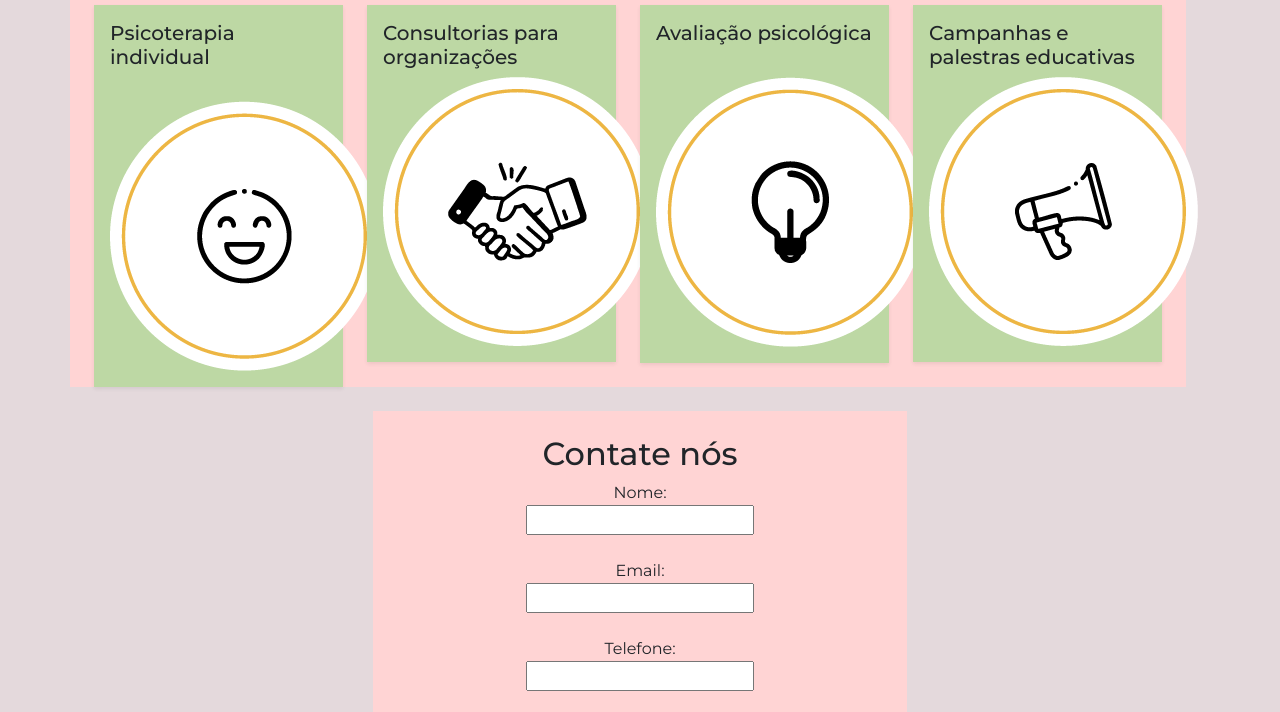
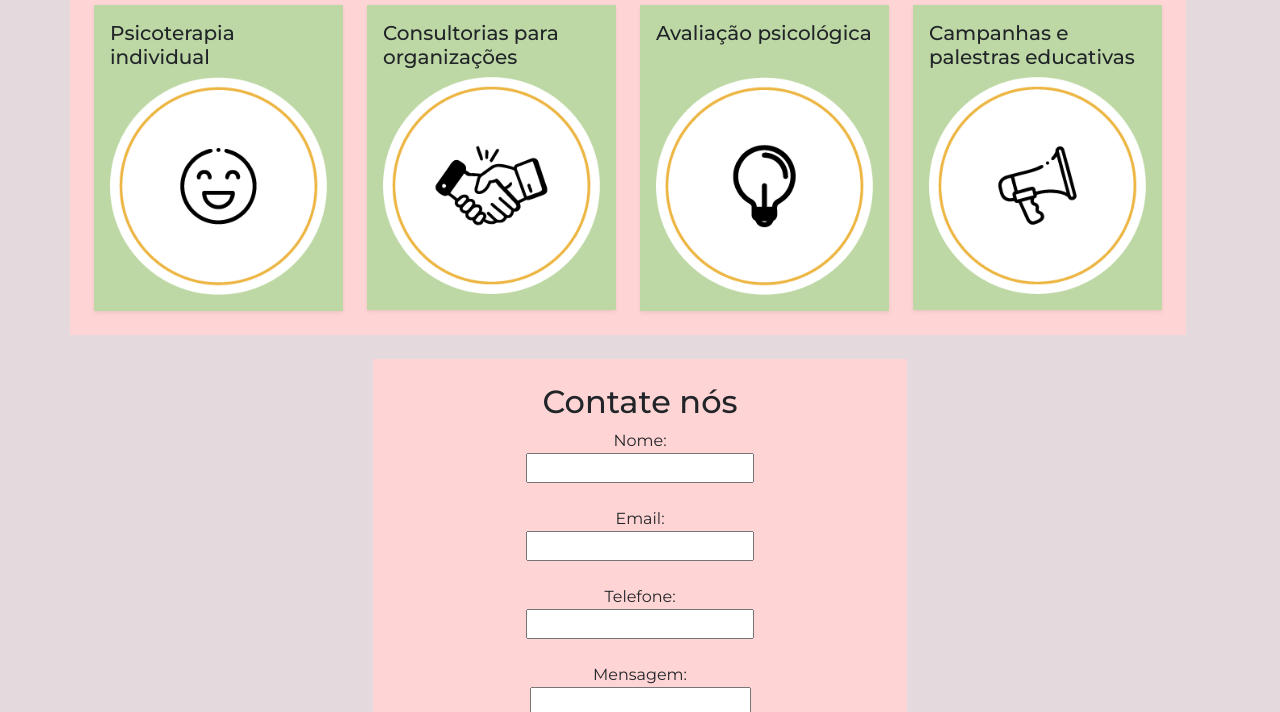
Before and after one commit to marco-ant06/Projeto_-nima, a plain HTML site: page index.html in a window 1280 px wide. Shown: the part 700-1412 px from the top of the page. Drawn offline with nearby package versions, Linux system fonts and the light colour scheme.

Commit message:
toques finais

```diff
--- a/index.html
+++ b/index.html
@@ -37,34 +37,34 @@
             <div class="col-md-3">
                 <div class="shadow-sm border-3 cart">
                     <div class="card-body p-3">
-                        <h5>Psicoterapia individual</h5><br>
-                        <img src="resources/Ícone/4.png" alt="">
+                        <h5>Psicoterapia individual</h5>
+                        <img src="resources/Ícone/4.png" width="100%">
                     </div>
-                </div>
+                </div><br>
             </div>
             <div class="col-md-3">
                 <div class="shadow-sm border-3 cart">
                     <div class="card-body col-md p-3">
                         <h5>Consultorias para organizações</h5>
-                        <img src="resources/Ícone/3.png" alt="">
+                        <img src="resources/Ícone/3.png" width="100%">
                     </div>
-                </div>
+                </div><br>
             </div>
             <div class="col-md-3">
                 <div class="shadow-sm border-3 cart">
                     <div class="card-body p-3">
                         <h5>Avaliação psicológica</h5><br>
-                        <img src="resources/Ícone/2.png" alt="">
+                        <img src="resources/Ícone/2.png" width="100%">
                     </div>
-                </div>
+                </div><br>
             </div>
             <div class="col-md-3">
                 <div class="shadow-sm border-3 cart">
                     <div class="card-body p-3">
                         <h5>Campanhas e palestras educativas</h5>
-                        <img src="resources/Ícone/6.png" alt="">
+                        <img src="resources/Ícone/6.png" width="100%">
                     </div>
-                </div>
+                </div><br>
             </div>
         </div>
     </div><br>
```
